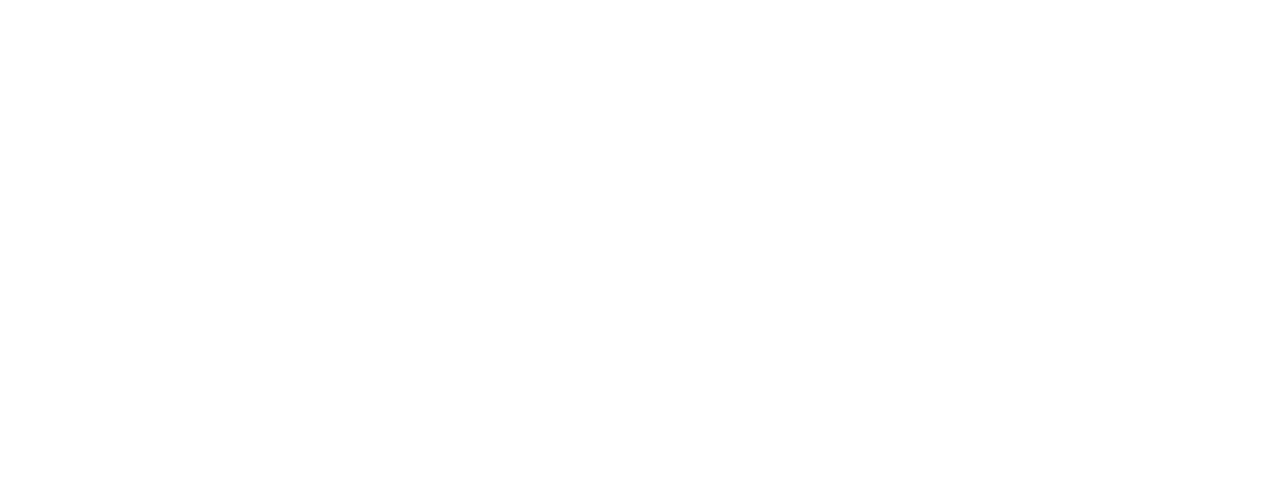
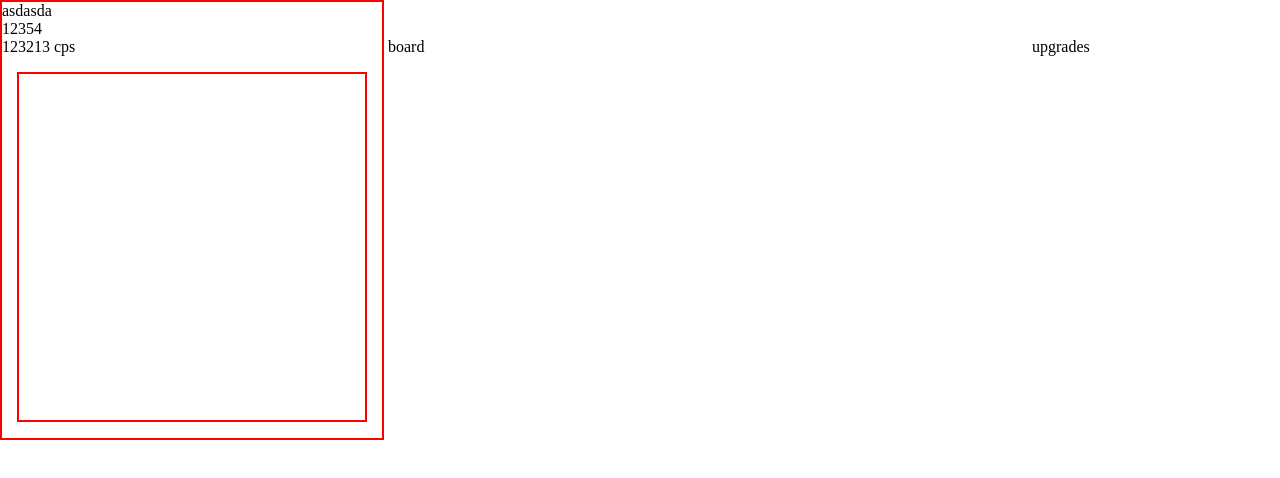
Before and after one commit to makzylinski/kaczynski-slapper, a website: page index.html in a window 1280 px wide. Drawn offline with Linux system fonts and the light colour scheme.

Commit message:
scss setup

```diff
--- a/index.html
+++ b/index.html
@@ -10,14 +10,25 @@
     <title>Ka****ski slapper</title>
 </head>
 <body>
-    <div class="slapper">
-        <div class="slapper-head">
+    <div class="slapper-container">
+        <div class="slapper">
+            <div class="slapper__info">
+                <div class="name">asdasda</div>
+                <div class="score">12354</div>
+                <div class="per-second">123213 cps</div>
+            </div>
+
+            <div class="slapper__head">
+
+            </div>
         </div>
 
-        <div class="slapper-board">
+        <div class="board">
+            board
         </div>
 
-        <div class="slapper-upgrades">
+        <div class="upgrades">
+            upgrades
         </div>
     </div>
 </body>
--- a/styles/sass/base/_base.scss
+++ b/styles/sass/base/_base.scss
@@ -0,0 +1,5 @@
+html, *, body {
+    width: 100%;
+    margin: 0;
+    box-sizing: border-box;
+};
--- /dev/null
+++ b/styles/sass/layout/_board.scss
@@ -0,0 +1,4 @@
+.board {
+    display: inline-block;
+    width: 50%;
+}
--- /dev/null
+++ b/styles/sass/layout/_slapper.scss
@@ -0,0 +1,23 @@
+
+
+.slapper {
+    display: inline-block;
+    width: 30%;
+    border: 2px solid red;
+
+    &__info {
+        // display: flex;
+        // position: absolute;
+        // width: 30%;
+        // left: 50%;
+        // top: 50%;
+        // transform: translateX(-50%);
+    }
+
+    &__head {
+        width: 350px;
+        height: 350px;
+        border: 2px solid red;
+        margin: 1rem auto;
+    }
+}
--- /dev/null
+++ b/styles/sass/layout/_upgrades.scss
@@ -0,0 +1,4 @@
+.upgrades {
+    display: inline-block;
+    width: 19%;
+}
--- a/styles/sass/main.scss
+++ b/styles/sass/main.scss
@@ -1 +1,6 @@
-@import "test/test";
+@import "./base/base";
+
+@import "./layout/slapper-container";
+@import "./layout/slapper";
+@import "./layout/board";
+@import "./layout/upgrades";
--- a/styles/sass/test/_test.scss
+++ /dev/null
@@ -1,5 +0,0 @@
-$red: green;
-
-h1 {
-    color: $red;
-}
```
Also changed, not shown: styles/css/style.css, styles/sass/layout/_slapper-container.scss (added).
